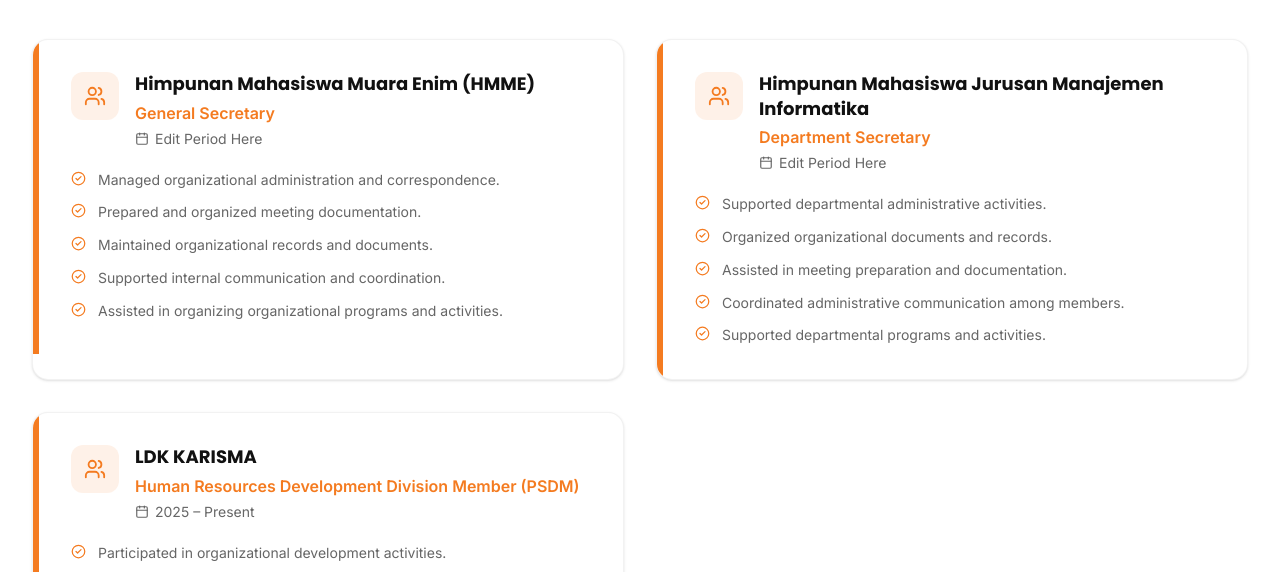
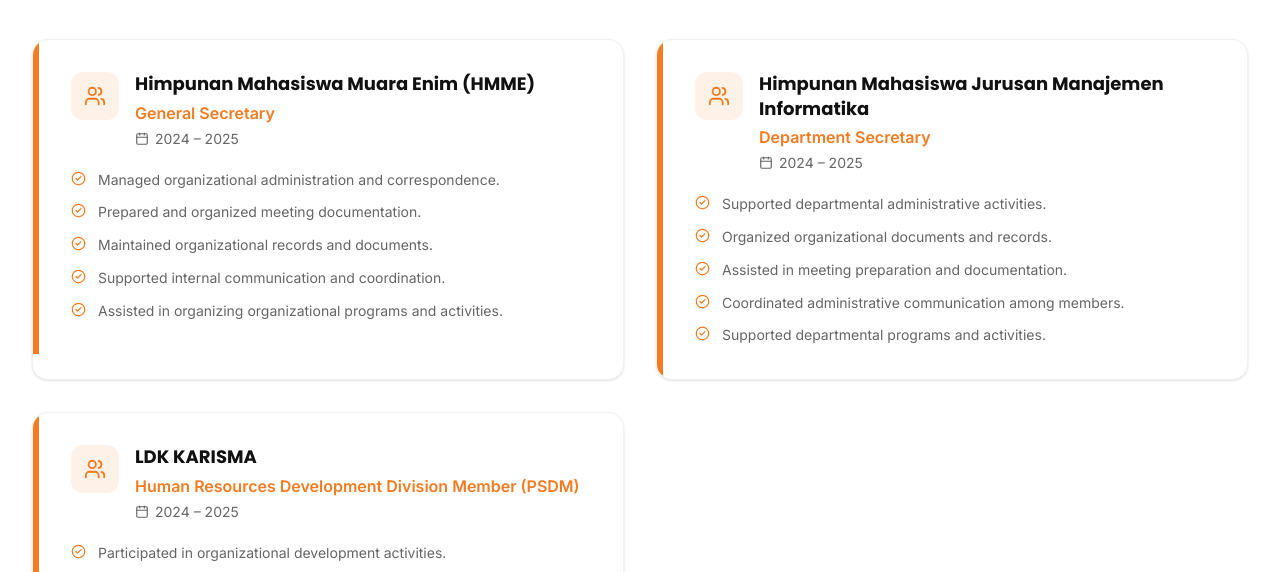
Before and after one commit to whoiaiiis/aisyah-portfolio, a React (Vite) app: page / in a window 1280 px wide. Shown: the part 4760-5332 px from the top of the page. Built offline with nearby package versions, Linux system fonts and the light colour scheme.

Commit message:
Update all organization periods to 2024 - 2025

```diff
--- a/src/data/organizations.js
+++ b/src/data/organizations.js
@@ -3,7 +3,7 @@ export const organizations = [
     id: 1,
     name: "Himpunan Mahasiswa Muara Enim (HMME)",
     position: "General Secretary",
-    period: "Edit Period Here",
+    period: "2024 – 2025",
     responsibilities: [
       "Managed organizational administration and correspondence.",
       "Prepared and organized meeting documentation.",
@@ -16,7 +16,7 @@ export const organizations = [
     id: 2,
     name: "Himpunan Mahasiswa Jurusan Manajemen Informatika",
     position: "Department Secretary",
-    period: "Edit Period Here",
+    period: "2024 – 2025",
     responsibilities: [
       "Supported departmental administrative activities.",
       "Organized organizational documents and records.",
@@ -29,7 +29,7 @@ export const organizations = [
     id: 3,
     name: "LDK KARISMA",
     position: "Human Resources Development Division Member (PSDM)",
-    period: "2025 – Present",
+    period: "2024 – 2025",
     responsibilities: [
       "Participated in organizational development activities.",
       "Supported member development and organizational programs.",
```
